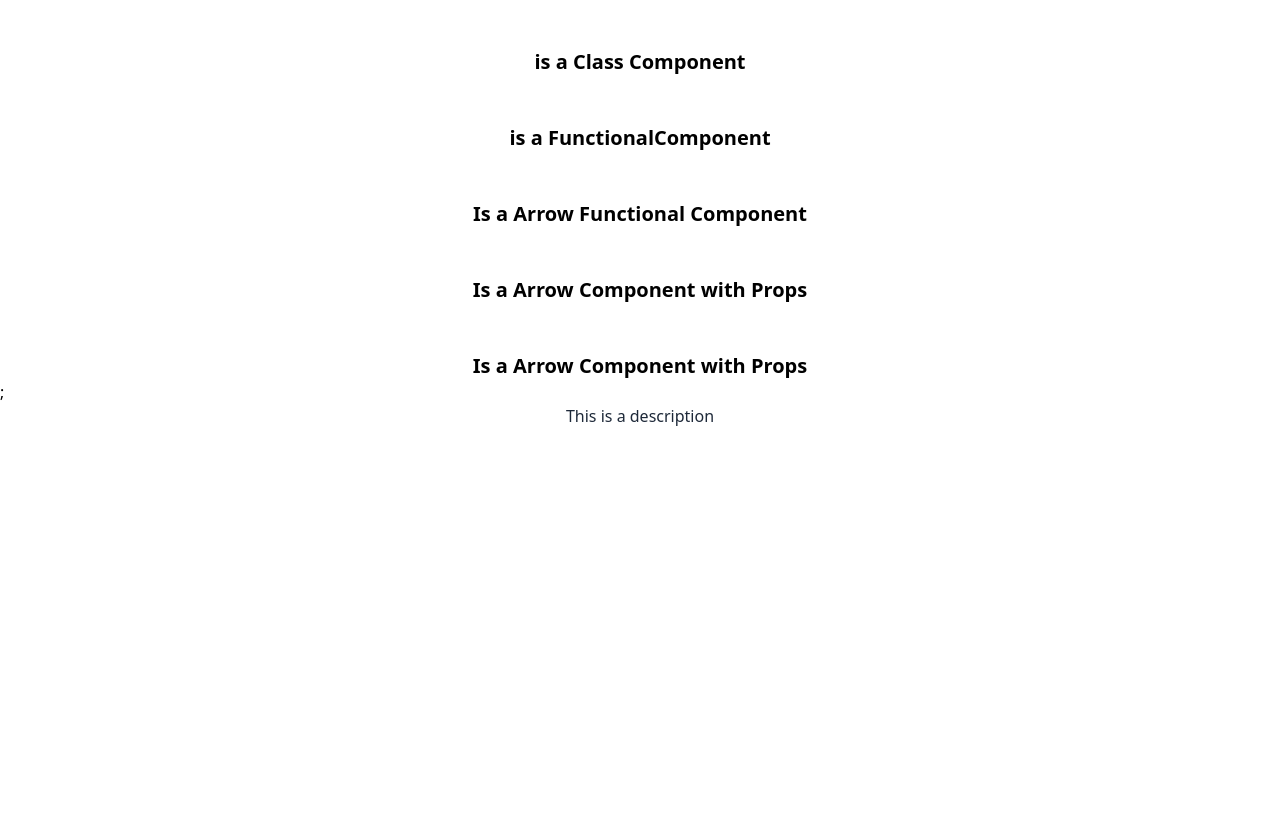
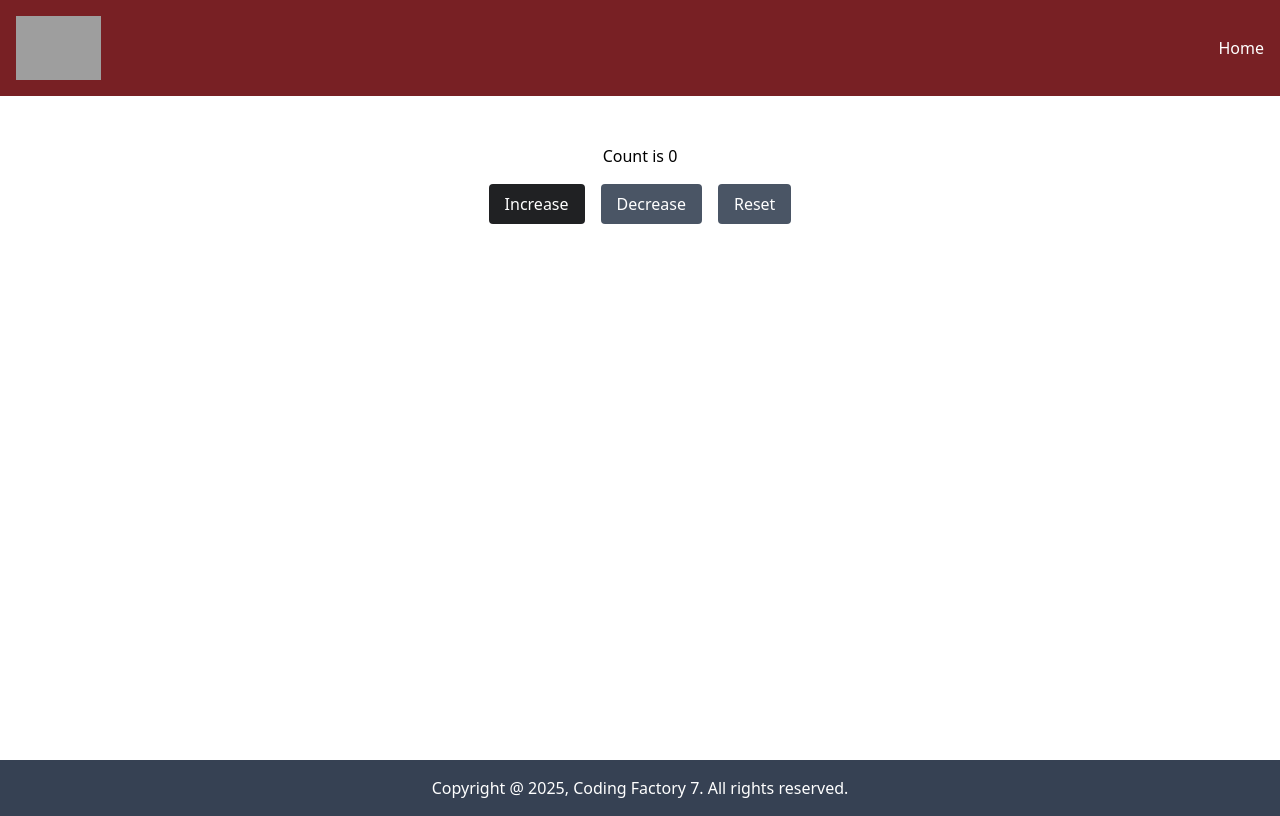
Before and after one commit to PhilipDimitriadis/CF7-React-Intro, a React (Vite) app: page / in a window 1280 px wide. Built offline with nearby package versions, Linux system fonts and the light colour scheme; grey boxes are pictures that could not be loaded.

Commit message:
chore: Counter

```diff
--- a/src/App.tsx
+++ b/src/App.tsx
@@ -3,19 +3,30 @@
 import ArrowFunctionalComponent from "./components/ArrowFunctionalComponent.tsx";
 import ArrowFunctionalComponentWithProps from "./components/ArrowFunctionalComponentWithProps.tsx";
 import ArrowFunctionalComponentWithPropsType from "./components/ArrowFunctionalComponentWithPropsType.tsx";
+import Layout from "./components/Layout.tsx";
+import FunctionalComponentWithState from "./components/FunctionalComponentWithState.tsx";
+import Counter from "./components/Counter.tsx";
+
+// import ClassComponentWithState from "./components/ClassComponentWithState.tsx";
 
 function App() {
 
   return (
     <>
-        <ClassComponent/>
-        <FunctionalComponent/>
-        <ArrowFunctionalComponent/>
-        <ArrowFunctionalComponentWithProps title="Is a Arrow Component with Props"/>
-        <ArrowFunctionalComponentWithPropsType
-            title="Is a Arrow Component with Props"
-            description="This is a description"
-        />
+        <Layout>
+            {/*<ClassComponent/>*/}
+            {/*<FunctionalComponent/>*/}
+            {/*<ArrowFunctionalComponent/>*/}
+            {/*<ArrowFunctionalComponentWithProps title="Is a Arrow Component with Props"/>*/}
+            {/*<ArrowFunctionalComponentWithPropsType*/}
+            {/*    title="Is a Arrow Component with Props"*/}
+            {/*    description="This is a description"*/}
+            {/*/>*/}
+            {/*<ClassComponentWithState/>*/}
+
+            {/*<FunctionalComponentWithState/>*/}
+            <Counter/>
+        </Layout>
     </>
   )
 }
--- /dev/null
+++ b/src/components/ClassComponentWithState.tsx
@@ -0,0 +1,48 @@
+import {Component} from "react";
+
+type State = {
+    count: number;
+}
+
+class ClassComponentWithState extends Component<object, State> {
+    constructor(props: object) {
+        super(props);
+        this.state = {
+            count: 0,
+        };
+    }
+
+    increase = () => {
+        this.setState({count: this.state.count + 1});
+    }
+
+    reset = () => {
+        this.setState({count: 0})
+    }
+
+    render() {
+        return (
+            <>
+                <div className="space-y-4 pt-12">
+                    <h1 className="text-center">Count is {this.state.count}</h1>
+                    <div className="text-center space-x-4">
+                        <button
+                            className="bg-black text-white py-2 px-4 rounded"
+                            onClick={() => this.increase()}
+                        >
+                            Increase
+                        </button>
+                        <button
+                            className="bg-red-400 text-white py-2 px-4 rounded"
+                            onClick={this.reset }
+                        >
+                            Reset
+                        </button>
+                    </div>
+                </div>
+            </>
+            )
+    }
+}
+
+export default ClassComponentWithState;
--- /dev/null
+++ b/src/components/CodingFactoryLogo.tsx
@@ -0,0 +1,13 @@
+const CodingFactoryLogo = () => {
+    return (
+        <>
+            <img
+                className="my-4 h-16"
+                src="/logo.png"
+                alt="CF7"
+            />
+        </>
+    )
+}
+
+export default CodingFactoryLogo;
--- /dev/null
+++ b/src/components/Counter.tsx
@@ -0,0 +1,35 @@
+import {useState} from "react";
+import CounterButton from "./CounterButton.tsx";
+
+const Counter = () => {
+    const [count, setCount] = useState(0);
+
+    const increaseCount = () => {
+        setCount(count + 1);
+    }
+
+    const decreaseCount = () => {
+        if (count > 0) {
+            setCount(count - 1);
+        }
+    }
+
+    const resetCount = () => {
+        setCount(0);
+    }
+
+    return (
+        <>
+            <div className="space-y-4 pt-12">
+                <h1 className="text-center">Count is {count}</h1>
+                <div className="text-center space-x-4">
+                    <CounterButton onclick={increaseCount} label="Increase" />
+                    <CounterButton onclick={decreaseCount} disabled={count === 0} label="Decrease" />
+                    <CounterButton onclick={resetCount} disabled={count === 0} label="Reset" addClass="bg-cf-dark-red" />
+                </div>
+            </div>
+        </>
+    )
+}
+
+export default Counter;
--- /dev/null
+++ b/src/components/CounterButton.tsx
@@ -0,0 +1,22 @@
+type ButtonProps = {
+    onclick: () => void;
+    disabled?: boolean;
+    label: string;
+    addClass?: string;
+}
+
+const CounterButton = ({onclick, disabled = false, label, addClass = "bg-cf-dark-gray"}: ButtonProps) => {
+    return (
+        <>
+            <button
+                className={"disabled:bg-gray-600 text-white py-2 px-4 rounded " + addClass}
+                onClick={onclick}
+                disabled={disabled}
+            >
+                {label}
+            </button>
+        </>
+    )
+}
+
+export default CounterButton;
--- /dev/null
+++ b/src/components/Footer.tsx
@@ -0,0 +1,14 @@
+const Footer = () => {
+    const currentYear : number = new Date().getFullYear();
+    return (
+        <>
+            <footer className="bg-gray-700">
+            <div className="text-white text-center py-4">
+                Copyright @ {currentYear}, Coding Factory 7. All rights reserved.
+            </div>
+            </footer>
+        </>
+    )
+}
+
+export default Footer;
--- /dev/null
+++ b/src/components/FunctionalComponentWithState.tsx
@@ -0,0 +1,37 @@
+import {useState} from "react";
+
+const FunctionalComponentWithState = () => {
+    const [count, setCount] = useState(0);
+
+    const increaseCount = () => {
+        setCount(count + 1);
+    }
+
+    const resetCount = () => {
+        setCount(0);
+    }
+
+    return (
+        <>
+            <div className="space-y-4 pt-12">
+                <h1 className="text-center">Count is {count}</h1>
+                <div className="text-center space-x-4">
+                        <button
+                            className="bg-black text-white py-2 px-4 rounded"
+                            onClick={increaseCount}
+                        >
+                            Increase
+                        </button>
+                        <button
+                            className="bg-red-400 text-white py-2 px-4 rounded"
+                            onClick={resetCount}
+                        >
+                            Reset
+                        </button>
+                </div>
+            </div>
+        </>
+    )
+}
+
+export default FunctionalComponentWithState;
--- /dev/null
+++ b/src/components/Header.tsx
@@ -0,0 +1,16 @@
+import CodingFactoryLogo from "./CodingFactoryLogo.tsx";
+
+const Header = () => {
+    return (
+        <>
+            <header className="bg-[#782024] fixed w-full">
+                <div className="container mx-auto px-4 flex items-center justify-between">
+                    <CodingFactoryLogo/>
+                    <a className="text-white hover:underline hover:underline-offset-4" href="/">Home</a>
+                </div>
+            </header>
+        </>
+    )
+}
+
+export default Header;
--- /dev/null
+++ b/src/components/Layout.tsx
@@ -0,0 +1,21 @@
+import React from "react";
+import Header from "./Header.tsx";
+import Footer from "./Footer";
+
+interface LayoutProps{
+    children: React.ReactNode;
+}
+
+const Layout = ({children}:LayoutProps) => {
+    return (
+        <>
+            <Header/>
+            <div className="container mx-auto min-h-[95vh] pt-24">
+                {children}
+            </div>
+            <Footer/>
+        </>
+    )
+}
+
+export default Layout;
--- a/src/index.css
+++ b/src/index.css
@@ -1,4 +1,10 @@
 @import "tailwindcss";
+
+@theme {
+    --color-cf-dark-red: #782024;
+    --color-cf-dark-gray: #202123;
+    --color-cf-gray: #2b2d2f;
+}
 
 /*:root {*/
 /*  font-family: system-ui, Avenir, Helvetica, Arial, sans-serif;*/
```
